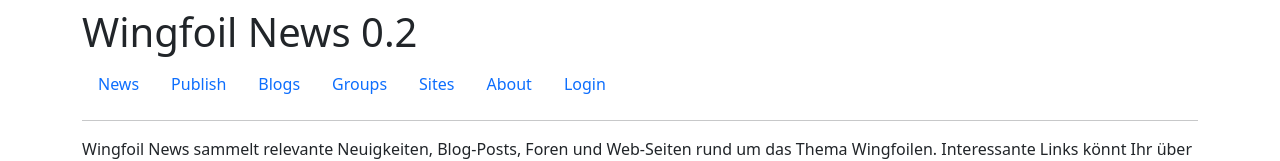
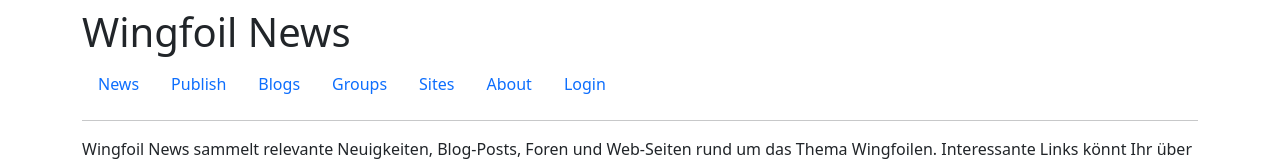
Before and after one commit to rwirdemann/wingfoilnews, a SvelteKit app: page /about in a window 1280 px wide. Shown: the top 161 px of the page. Built offline with nearby package versions, Linux system fonts and the light colour scheme; no server answers.

Commit message:
Changes login URL to /sessions

```diff
--- a/src/routes/+layout.svelte
+++ b/src/routes/+layout.svelte
@@ -9,7 +9,7 @@
 
 <div class="container mt-2">
     <header>
-        <h1>Wingfoil News 0.2</h1>
+        <h1>Wingfoil News</h1>
         <ul class="nav">
             <li><a class="nav-link" href="/">News</a></li>
             <li><a class="nav-link" href="/publishlink">Publish</a></li>
--- a/src/routes/login/+page.server.js
+++ b/src/routes/login/+page.server.js
@@ -18,7 +18,7 @@ export const actions = {
         };
 
         let body = JSON.stringify(user);
-        const res = await fetch("https://news.wingbuddies.de:8087/login", {
+        const res = await fetch("https://news.wingbuddies.de:8087/sessions", {
             method: "POST",
             body: body,
         });
```
